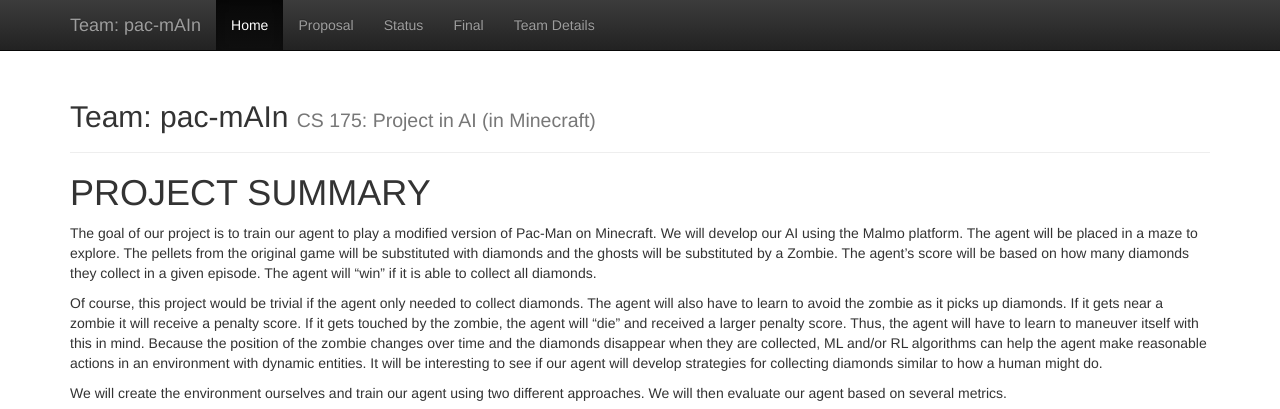
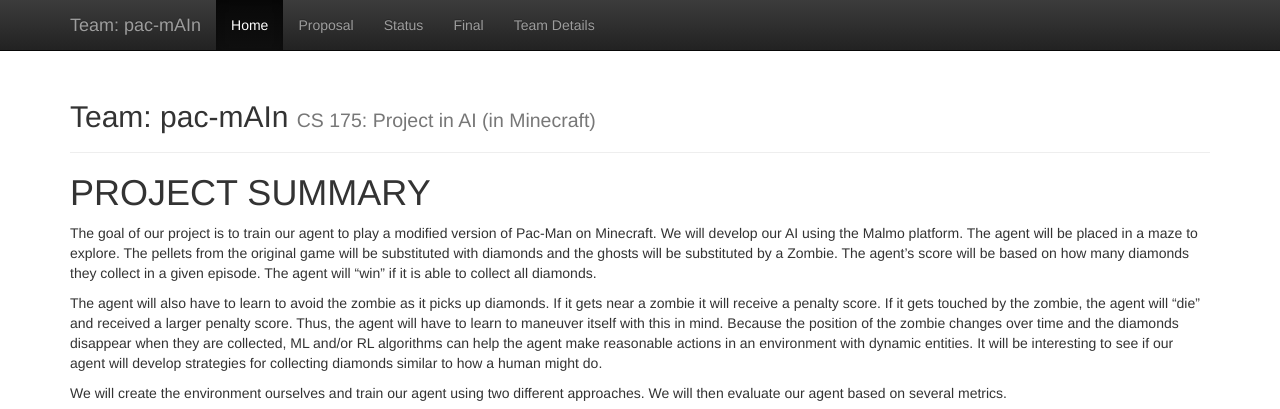
Before and after one commit to armaansd/pac-mAIn, a Jekyll site: the page built from docs/index.md, in a window 1280 px wide and 900 px high, cut to the strip 0-409 px from the top of the window. Built offline with Jekyll 4.4.1, drawn with Linux system fonts in a browser that asks for light colours.

Commit message:
Update index.md

```diff
--- a/docs/index.md
+++ b/docs/index.md
@@ -6,7 +6,7 @@
 # PROJECT SUMMARY
 The goal of our project is to train our agent to play a modified version of Pac-Man on Minecraft. We will develop our AI using the Malmo platform. The agent will be placed in a maze to explore. The pellets from the original game will be substituted with diamonds and the ghosts will be substituted by a Zombie. The agent's score will be based on how many diamonds they collect in a given episode. The agent will "win" if it is able to collect all diamonds.
 
-Of course, this project would be trivial if the agent only needed to collect diamonds. The agent will also have to learn to avoid the zombie as it picks up diamonds. If it gets near a zombie it will receive a penalty score. If it gets touched by the zombie, the agent will "die" and received a larger penalty score. Thus, the agent will have to learn to maneuver itself with this in mind. Because the position of the zombie changes over time and the diamonds disappear when they are collected, ML and/or RL algorithms can help the agent make reasonable actions in an environment with dynamic entities. It will be interesting to see if our agent will develop strategies for collecting diamonds similar to how a human might do.
+The agent will also have to learn to avoid the zombie as it picks up diamonds. If it gets near a zombie it will receive a penalty score. If it gets touched by the zombie, the agent will "die" and received a larger penalty score. Thus, the agent will have to learn to maneuver itself with this in mind. Because the position of the zombie changes over time and the diamonds disappear when they are collected, ML and/or RL algorithms can help the agent make reasonable actions in an environment with dynamic entities. It will be interesting to see if our agent will develop strategies for collecting diamonds similar to how a human might do.
 
 We will create the environment ourselves and train our agent using two different approaches. We will then evaluate our agent based on several metrics.
 
```
